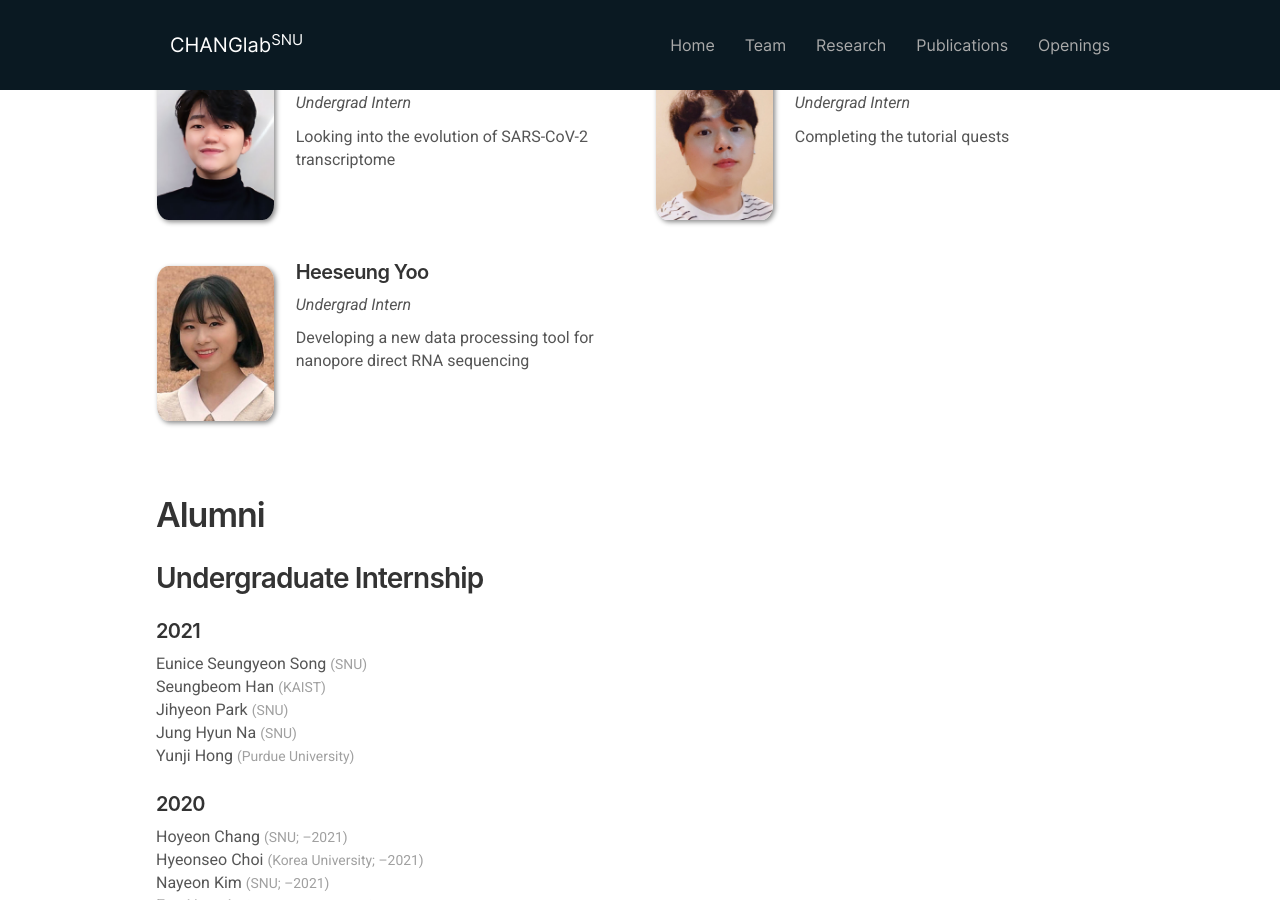
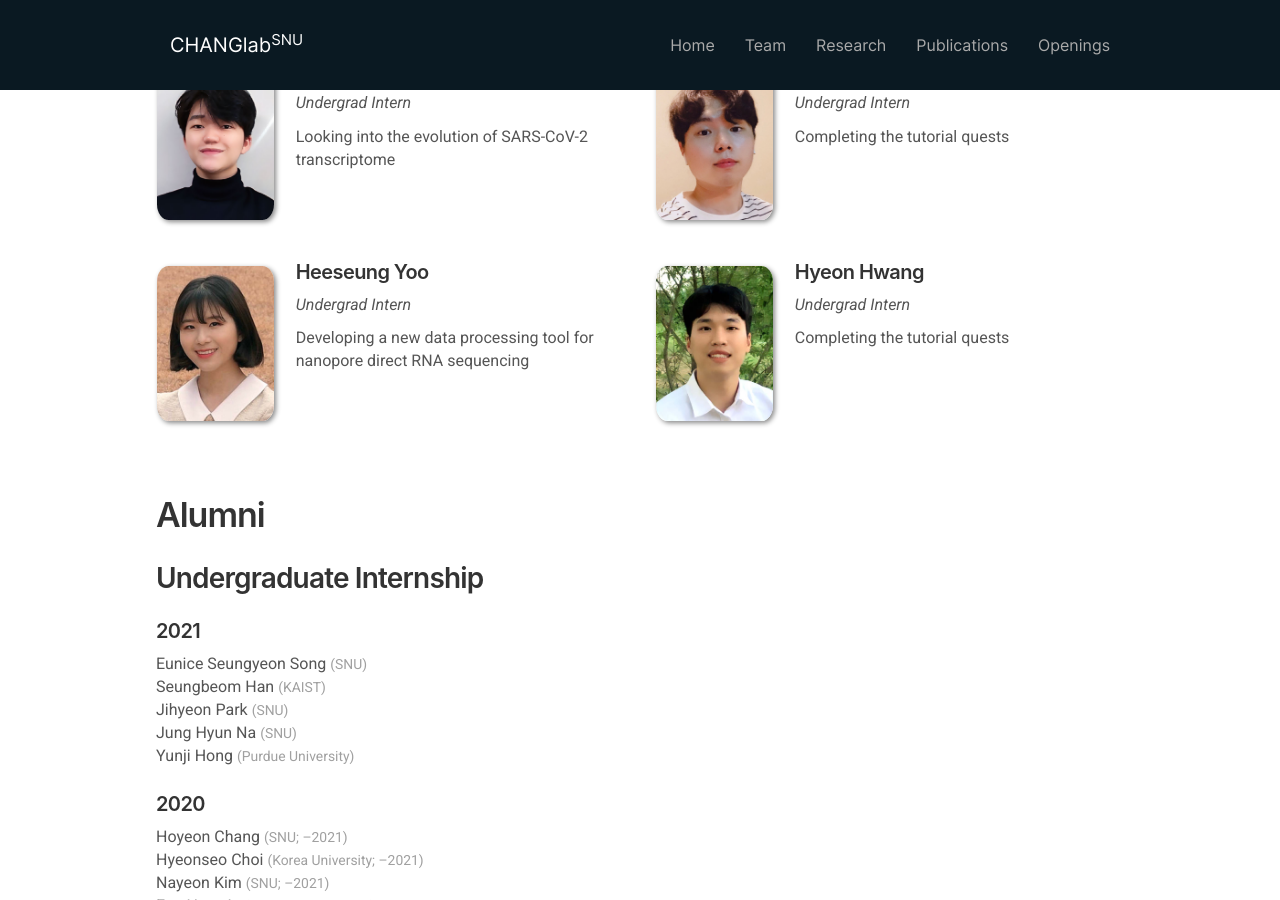
Before and after one commit to ChangLabSNU/ChangLabSNU.github.io, a Jekyll site: the page built from _pages/team.md, in a window 1280 px wide and 900 px high, scrolled down 1339 px. Built offline with Jekyll 4.4.1, drawn with Linux system fonts in a browser that asks for light colours; nearby versions of some CDN libraries; some web fonts are replaced.

Commit message:
Add Hyeon.

```diff
--- a/_data/visitors.yml
+++ b/_data/visitors.yml
@@ -12,3 +12,8 @@
   photo: hsyoo-thumb.jpg
   info: Undergrad Intern
   intro: "Developing a new data processing tool for nanopore direct RNA sequencing"
+
+- name: Hyeon Hwang
+  photo: hh-thumb.jpg
+  info: Undergrad Intern
+  intro: "Completing the tutorial quests"
```
Also changed, not shown: images/members/hh-thumb.jpg (added).
